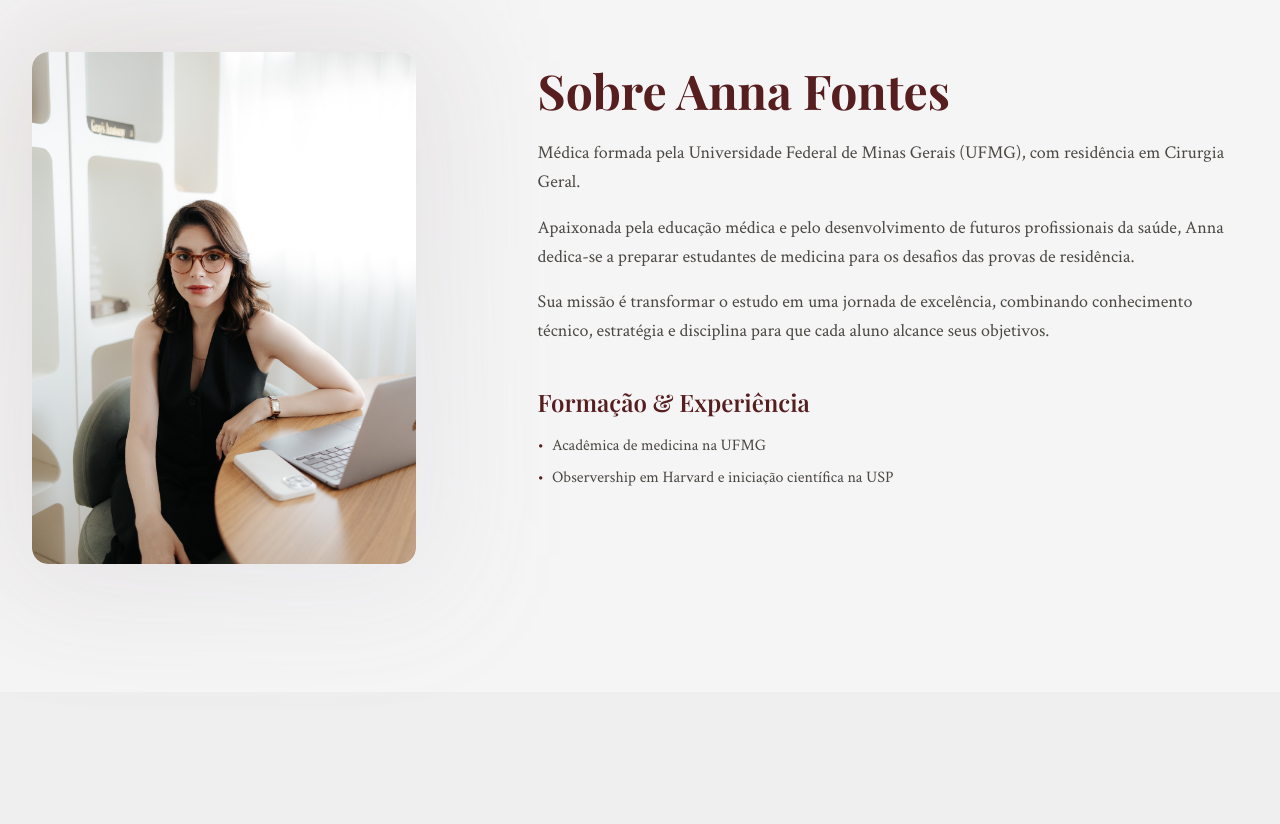
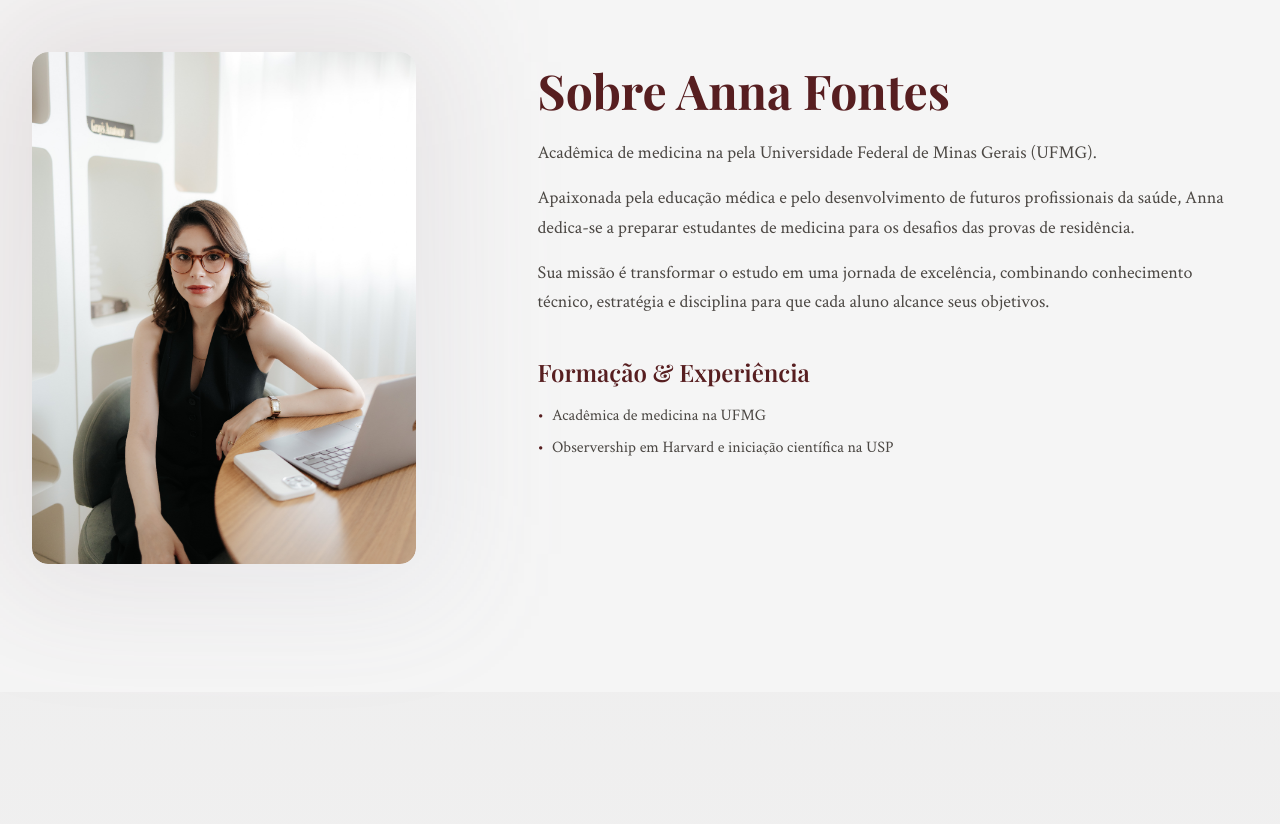
Before and after one commit to exnova526-del/med-ascend-forge, a React (Vite) app: page / in a window 1280 px wide. Shown: the part 840-1664 px from the top of the page. Built offline with nearby package versions, Linux system fonts and the light colour scheme; the HTML template or start-up script is replaced by a standard one.

Commit message:
Visual edit in Lovable
Edited UI in Lovable

```diff
--- a/src/components/AnnaProfileSection.tsx
+++ b/src/components/AnnaProfileSection.tsx
@@ -39,7 +39,7 @@ const AnnaProfileSection = () => {
             </h2>
 
             <div className="space-y-4 font-crimson text-lg text-foreground/80 leading-relaxed">
-              <p>Médica formada pela Universidade Federal de Minas Gerais (UFMG), com residência em Cirurgia Geral.</p>
+              <p>Acadêmica de medicina na pela Universidade Federal de Minas Gerais (UFMG).</p>
 
               <p>
                 Apaixonada pela educação médica e pelo desenvolvimento de futuros profissionais da saúde, Anna dedica-se a preparar estudantes de medicina para os desafios das provas de residência.
```
